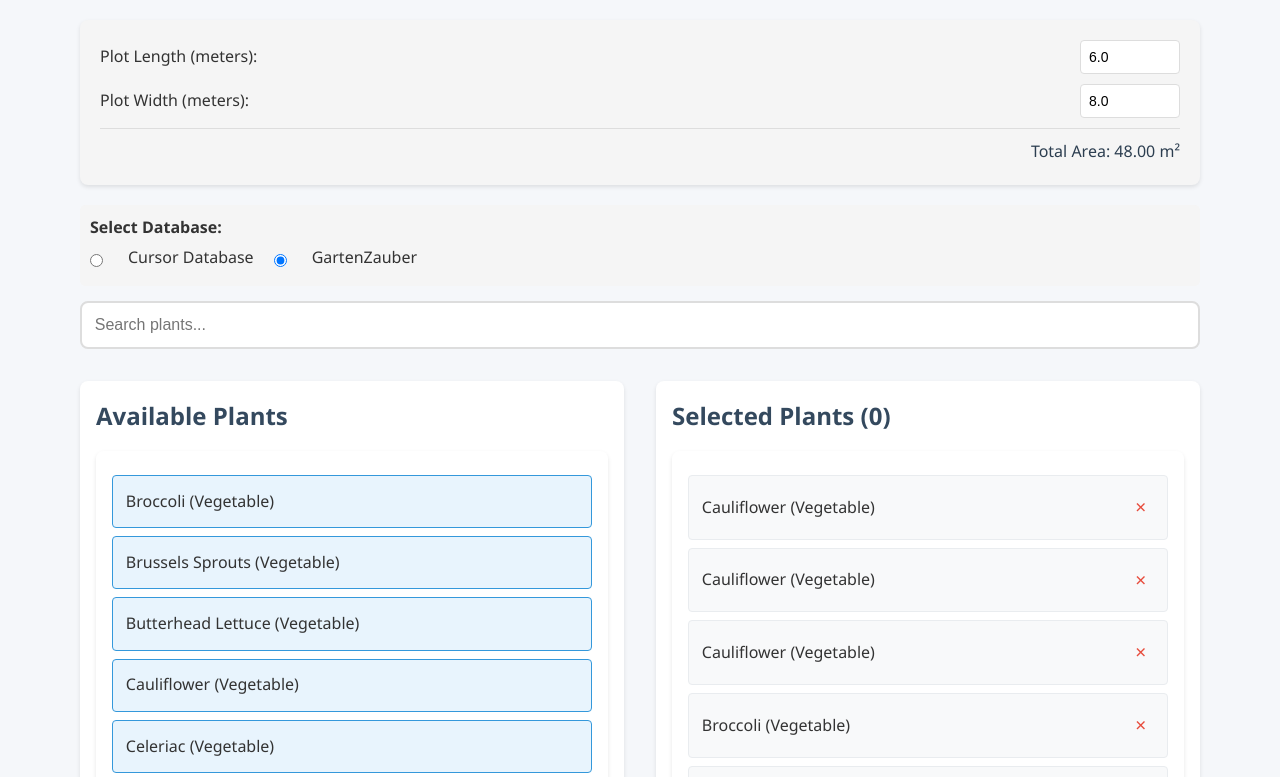
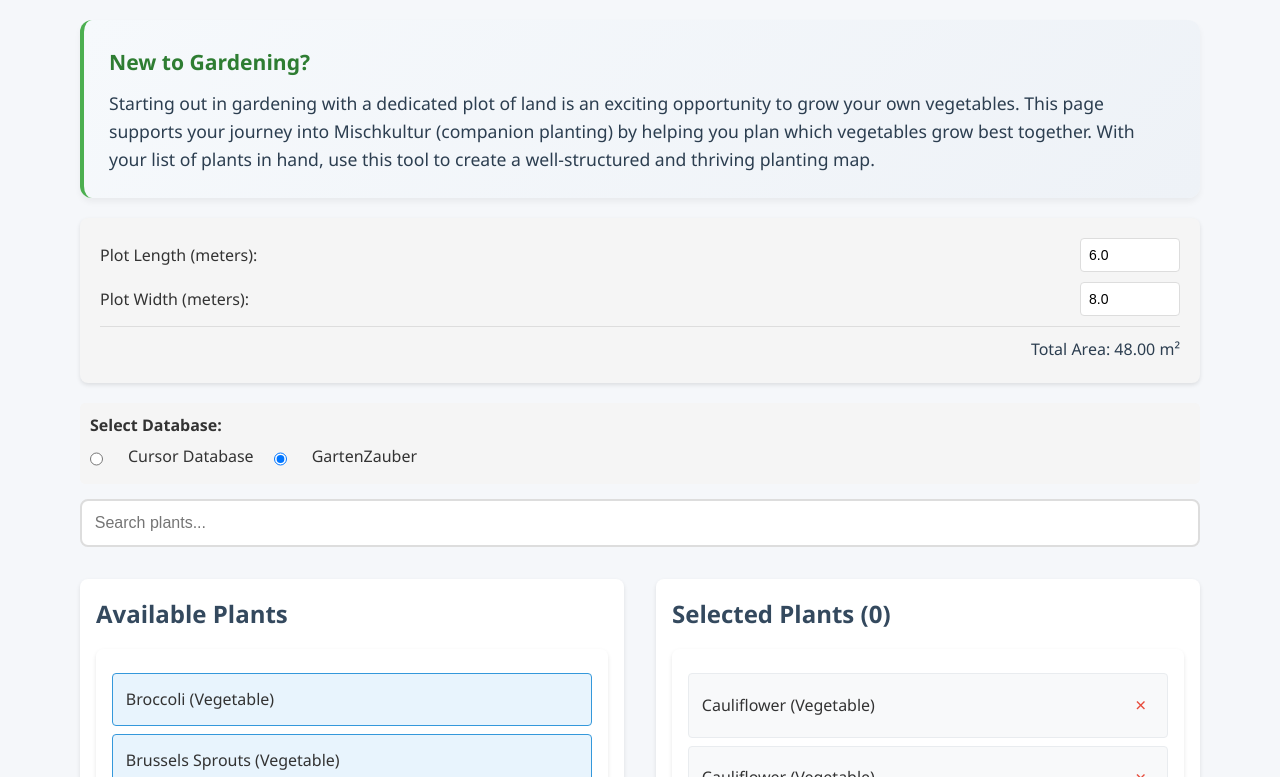
Before and after one commit to avenz0/plantMapper, a plain HTML site: page index.html in a window 1280 px wide. Shown: the part 95-872 px from the top of the page. Drawn offline with Linux system fonts and the light colour scheme.

Commit message:
Updated description div styling

```diff
--- a/index.html
+++ b/index.html
@@ -8,8 +8,11 @@
 </head>
 <body>
     <div class="container">
-        <h1>Plant Selector</h1>
-
+        <h1>Plant Mapper</h1>
+        <div class="description"><b>New to Gardening?</b>
+            Starting out in gardening with a dedicated plot of land is an exciting opportunity to grow your own vegetables. This page supports your journey into Mischkultur (companion planting) by helping you plan which vegetables grow best together. With your list of plants in hand, use this tool to create a well-structured and thriving planting map.
+            <br>
+        </div>
         <div class="plot-dimensions">
             <div class="input-group">
                 <label for="plotLength">Plot Length (meters):</label>
--- a/styles.css
+++ b/styles.css
@@ -761,3 +761,28 @@ h2 {
 .radio-group label {
     font-weight: normal;
 }
+
+.description {
+    background: linear-gradient(135deg, #f6f9fc 0%, #eef2f7 100%);
+    border-radius: 12px;
+    padding: 25px;
+    margin: 20px 0;
+    box-shadow: 0 4px 6px rgba(0, 0, 0, 0.05);
+    border-left: 4px solid #4CAF50;
+    line-height: 1.6;
+    color: #2c3e50;
+    font-size: 1.1em;
+    transition: transform 0.2s ease, box-shadow 0.2s ease;
+}
+
+.description:hover {
+    transform: translateY(-2px);
+    box-shadow: 0 6px 12px rgba(0, 0, 0, 0.08);
+}
+
+.description b {
+    color: #2e7d32;
+    font-size: 1.2em;
+    display: block;
+    margin-bottom: 10px;
+}
```
